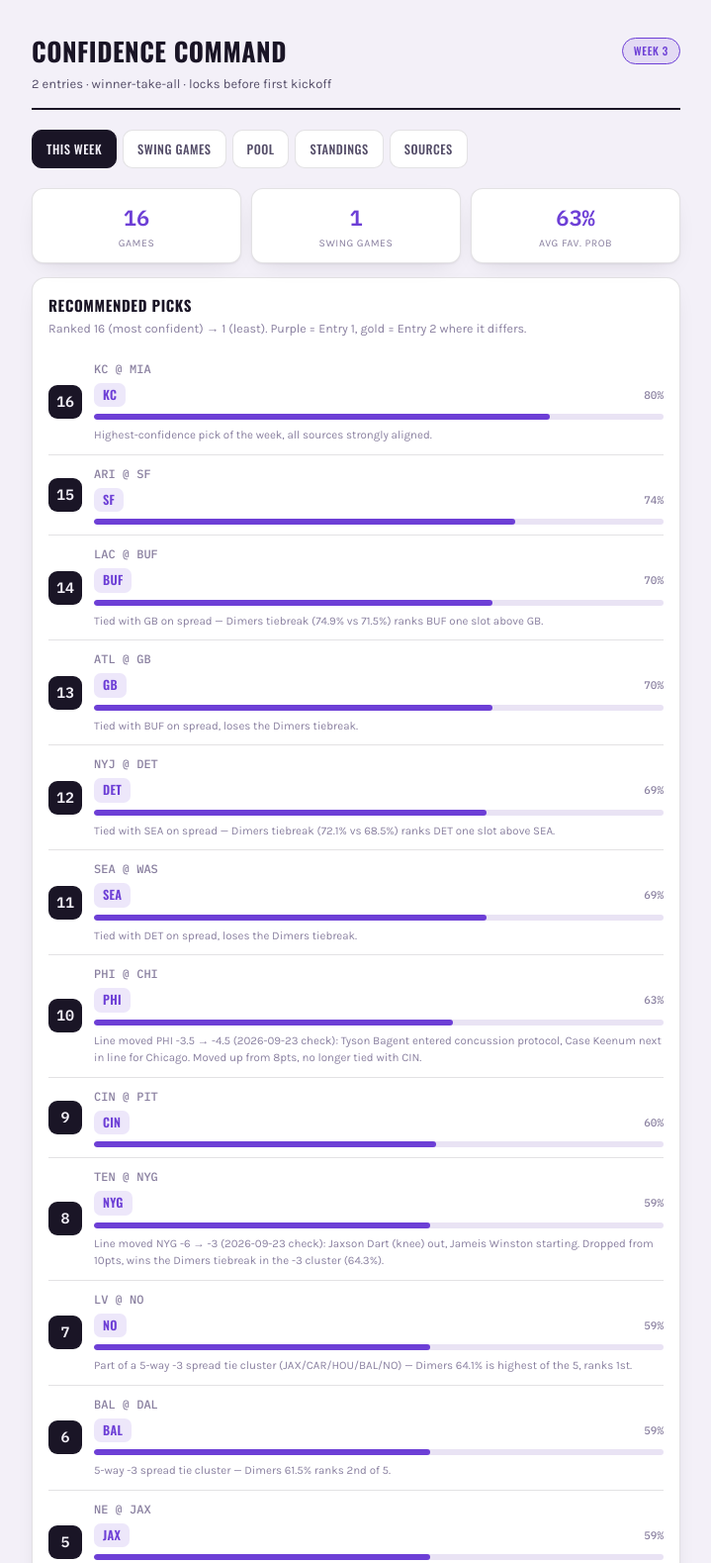
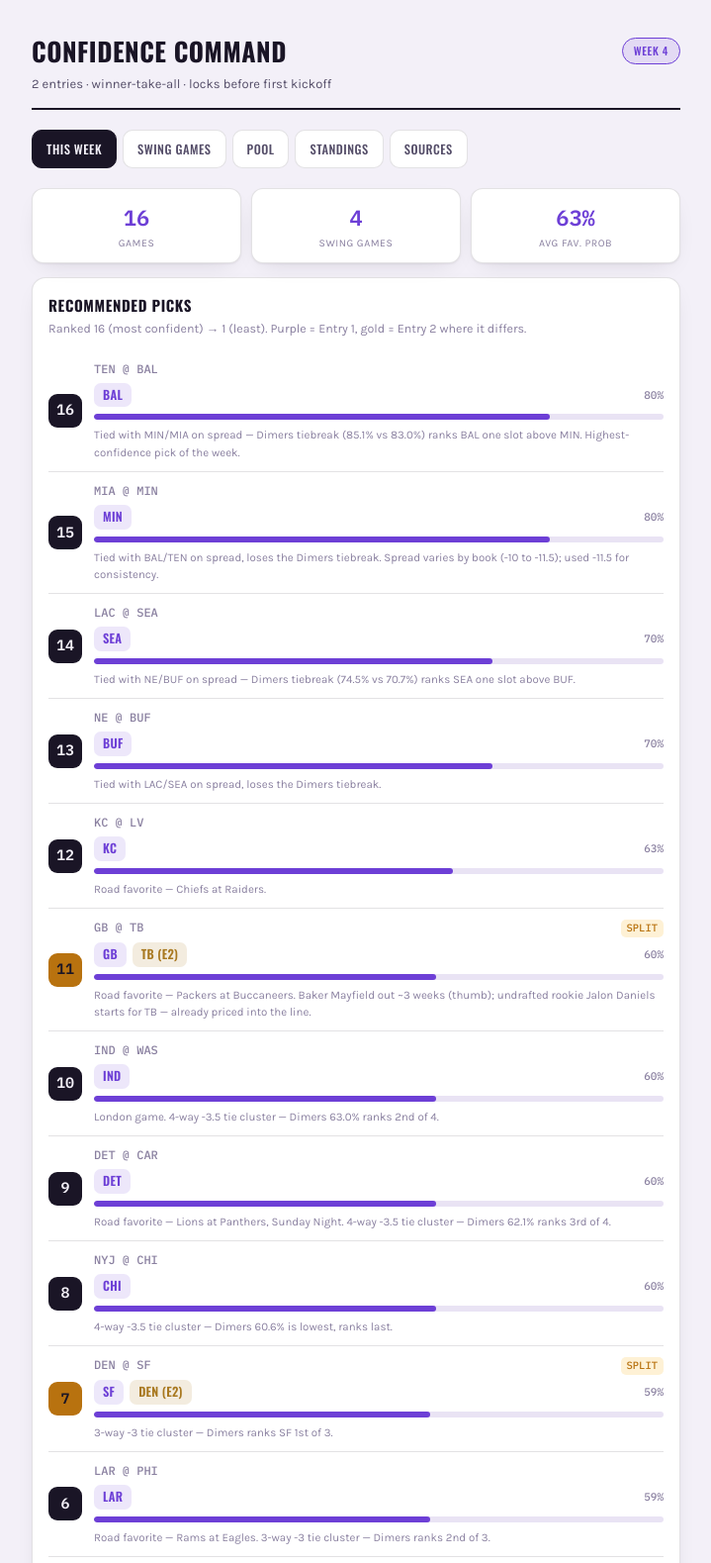
Before and after one commit to mikeunger-hub/confidence-pool-dashboard, a plain HTML site: page index.html in a window 1280 px wide. Shown: the top 1579 px of the page at 99% size, without its empty margins (280-999 px from the left). Drawn offline with nearby package versions, Linux system fonts and the light colour scheme.

Commit message:
Week 4 update 2026-09-30

```diff
--- a/index.html
+++ b/index.html
@@ -261,7 +261,7 @@
    Mirrors confidence_pool_log.json. To update: re-paste the "weeks" object
    and sourceAccuracyTally here after each week's picks/results change. */
 const DATA = {
-  generatedAt: "2026-09-23",
+  generatedAt: "2026-09-30",
   poolInfo: {
     entries: 2,
     format: "winner-take-all confidence pool"
@@ -312,22 +312,43 @@ const DATA = {
     },
     "3": {
       games: [
-        { pts: 16, matchup: "KC @ MIA",  pick1: "KC",  pick2: "KC",  vegasProb: 0.803, dimersProb: 0.819, split: false, note: "Highest-confidence pick of the week, all sources strongly aligned." },
-        { pts: 15, matchup: "ARI @ SF",  pick1: "SF",  pick2: "SF",  vegasProb: 0.736, dimersProb: 0.769, split: false },
-        { pts: 14, matchup: "LAC @ BUF", pick1: "BUF", pick2: "BUF", vegasProb: 0.698, dimersProb: 0.749, split: false, note: "Tied with GB on spread — Dimers tiebreak (74.9% vs 71.5%) ranks BUF one slot above GB." },
-        { pts: 13, matchup: "ATL @ GB",  pick1: "GB",  pick2: "GB",  vegasProb: 0.698, dimersProb: 0.715, split: false, note: "Tied with BUF on spread, loses the Dimers tiebreak." },
-        { pts: 12, matchup: "NYJ @ DET", pick1: "DET", pick2: "DET", vegasProb: 0.685, dimersProb: 0.721, split: false, note: "Tied with SEA on spread — Dimers tiebreak (72.1% vs 68.5%) ranks DET one slot above SEA." },
-        { pts: 11, matchup: "SEA @ WAS", pick1: "SEA", pick2: "SEA", vegasProb: 0.685, dimersProb: 0.685, split: false, note: "Tied with DET on spread, loses the Dimers tiebreak." },
-        { pts: 10, matchup: "PHI @ CHI", pick1: "PHI", pick2: "PHI", vegasProb: 0.630, dimersProb: 0.608, split: false, note: "Line moved PHI -3.5 → -4.5 (2026-09-23 check): Tyson Bagent entered concussion protocol, Case Keenum next in line for Chicago. Moved up from 8pts, no longer tied with CIN." },
-        { pts: 9,  matchup: "CIN @ PIT", pick1: "CIN", pick2: "CIN", vegasProb: 0.602, dimersProb: 0.644, split: false },
-        { pts: 8,  matchup: "TEN @ NYG", pick1: "NYG", pick2: "NYG", vegasProb: 0.587, dimersProb: 0.643, split: false, note: "Line moved NYG -6 → -3 (2026-09-23 check): Jaxson Dart (knee) out, Jameis Winston starting. Dropped from 10pts, wins the Dimers tiebreak in the -3 cluster (64.3%)." },
-        { pts: 7,  matchup: "LV @ NO",   pick1: "NO",  pick2: "NO",  vegasProb: 0.587, dimersProb: 0.641, split: false, note: "Part of a 5-way -3 spread tie cluster (JAX/CAR/HOU/BAL/NO) — Dimers 64.1% is highest of the 5, ranks 1st." },
-        { pts: 6,  matchup: "BAL @ DAL", pick1: "BAL", pick2: "BAL", vegasProb: 0.587, dimersProb: 0.615, split: false, note: "5-way -3 spread tie cluster — Dimers 61.5% ranks 2nd of 5." },
-        { pts: 5,  matchup: "NE @ JAX",  pick1: "JAX", pick2: "JAX", vegasProb: 0.587, dimersProb: 0.607, split: false, note: "5-way -3 spread tie cluster — Dimers 60.7% ranks 3rd of 5." },
-        { pts: 4,  matchup: "CAR @ CLE", pick1: "CAR", pick2: "CAR", vegasProb: 0.587, dimersProb: 0.602, split: false, note: "5-way -3 spread tie cluster — Dimers 60.2% ranks 4th of 5. VegasInsider briefly showed CLE favored, an outlier disregarded against 6 other sources favoring CAR." },
-        { pts: 3,  matchup: "HOU @ IND", pick1: "HOU", pick2: "HOU", vegasProb: 0.587, dimersProb: 0.568, split: false, note: "5-way -3 spread tie cluster — Dimers 56.8% is lowest, ranks last. FPI (53%) is the shakiest read of the week." },
-        { pts: 2,  matchup: "LAR @ DEN", pick1: "LAR", pick2: "DEN", vegasProb: 0.544, dimersProb: 0.611, split: true, splitSource: "Yahoo/Sportsnaut alone favors Broncos; Vegas, Dimers (61.1%), and ESPN FPI (58%) all favor Rams — only flagged split this week.", note: "Only source disagreement found across all 16 games this week. Spread softened -2.5 → -1.5 as of 2026-09-23, now a true coin-flip, but rank unchanged." },
-        { pts: 1,  matchup: "MIN @ TB",  pick1: "MIN", pick2: "MIN", vegasProb: 0.544, dimersProb: 0.570, split: false, note: "True coin-flip game (spread ≤2), correctly parked at 1 point." }
+        { pts: 16, matchup: "KC @ MIA",  pick1: "KC",  pick2: "KC",  vegasProb: 0.803, dimersProb: 0.819, split: false, note: "Highest-confidence pick of the week, all sources strongly aligned.", result: "KC", score: "KC 24-10" },
+        { pts: 15, matchup: "ARI @ SF",  pick1: "SF",  pick2: "SF",  vegasProb: 0.736, dimersProb: 0.769, split: false, result: "SF", score: "SF 36-30" },
+        { pts: 14, matchup: "LAC @ BUF", pick1: "BUF", pick2: "BUF", vegasProb: 0.698, dimersProb: 0.749, split: false, note: "Tied with GB on spread — Dimers tiebreak (74.9% vs 71.5%) ranks BUF one slot above GB.", result: "BUF", score: "BUF 24-16" },
+        { pts: 13, matchup: "ATL @ GB",  pick1: "GB",  pick2: "GB",  vegasProb: 0.698, dimersProb: 0.715, split: false, note: "Tied with BUF on spread, loses the Dimers tiebreak.", result: "ATL", score: "ATL 35-14" },
+        { pts: 12, matchup: "NYJ @ DET", pick1: "DET", pick2: "DET", vegasProb: 0.685, dimersProb: 0.721, split: false, note: "Tied with SEA on spread — Dimers tiebreak (72.1% vs 68.5%) ranks DET one slot above SEA.", result: "DET", score: "DET 31-24" },
+        { pts: 11, matchup: "SEA @ WAS", pick1: "SEA", pick2: "SEA", vegasProb: 0.685, dimersProb: 0.685, split: false, note: "Tied with DET on spread, loses the Dimers tiebreak.", result: "WAS", score: "WAS 33-31" },
+        { pts: 10, matchup: "PHI @ CHI", pick1: "PHI", pick2: "PHI", vegasProb: 0.630, dimersProb: 0.608, split: false, note: "Line moved PHI -3.5 → -4.5 (2026-09-23 check): Tyson Bagent entered concussion protocol, Case Keenum next in line for Chicago. Moved up from 8pts, no longer tied with CIN.", result: "CHI", score: "CHI 27-7" },
+        { pts: 9,  matchup: "CIN @ PIT", pick1: "CIN", pick2: "CIN", vegasProb: 0.602, dimersProb: 0.644, split: false, result: "PIT", score: "PIT 30-27" },
+        { pts: 8,  matchup: "TEN @ NYG", pick1: "NYG", pick2: "NYG", vegasProb: 0.587, dimersProb: 0.643, split: false, note: "Line moved NYG -6 → -3 (2026-09-23 check): Jaxson Dart (knee) out, Jameis Winston starting. Dropped from 10pts, wins the Dimers tiebreak in the -3 cluster (64.3%).", result: "NYG", score: "NYG 12-7" },
+        { pts: 7,  matchup: "LV @ NO",   pick1: "NO",  pick2: "NO",  vegasProb: 0.587, dimersProb: 0.641, split: false, note: "Part of a 5-way -3 spread tie cluster (JAX/CAR/HOU/BAL/NO) — Dimers 64.1% is highest of the 5, ranks 1st.", result: "LV", score: "LV 35-27" },
+        { pts: 6,  matchup: "BAL @ DAL", pick1: "BAL", pick2: "BAL", vegasProb: 0.587, dimersProb: 0.615, split: false, note: "5-way -3 spread tie cluster — Dimers 61.5% ranks 2nd of 5.", result: "BAL", score: "BAL 34-31" },
+        { pts: 5,  matchup: "NE @ JAX",  pick1: "JAX", pick2: "JAX", vegasProb: 0.587, dimersProb: 0.607, split: false, note: "5-way -3 spread tie cluster — Dimers 60.7% ranks 3rd of 5.", result: "JAX", score: "JAX 35-6" },
+        { pts: 4,  matchup: "CAR @ CLE", pick1: "CAR", pick2: "CAR", vegasProb: 0.587, dimersProb: 0.602, split: false, note: "5-way -3 spread tie cluster — Dimers 60.2% ranks 4th of 5. VegasInsider briefly showed CLE favored, an outlier disregarded against 6 other sources favoring CAR.", result: "CLE", score: "CLE 21-18" },
+        { pts: 3,  matchup: "HOU @ IND", pick1: "HOU", pick2: "HOU", vegasProb: 0.587, dimersProb: 0.568, split: false, note: "5-way -3 spread tie cluster — Dimers 56.8% is lowest, ranks last. FPI (53%) is the shakiest read of the week.", result: "IND", score: "IND 19-17" },
+        { pts: 2,  matchup: "LAR @ DEN", pick1: "LAR", pick2: "DEN", vegasProb: 0.544, dimersProb: 0.611, split: true, splitSource: "Yahoo/Sportsnaut alone favors Broncos; Vegas, Dimers (61.1%), and ESPN FPI (58%) all favor Rams — only flagged split this week.", note: "Decorrelation win — Entry 2's contrarian pick hit.", result: "DEN", score: "DEN 30-26" },
+        { pts: 1,  matchup: "MIN @ TB",  pick1: "MIN", pick2: "MIN", vegasProb: 0.544, dimersProb: 0.570, split: false, note: "True coin-flip game (spread ≤2), correctly parked at 1 point.", result: "MIN", score: "MIN 23-16" }
+      ],
+      computedTotals: { entry1: 77, entry2: 79 }
+    },
+    "4": {
+      games: [
+        { pts: 16, matchup: "TEN @ BAL", pick1: "BAL", pick2: "BAL", vegasProb: 0.803, dimersProb: 0.851, split: false, note: "Tied with MIN/MIA on spread — Dimers tiebreak (85.1% vs 83.0%) ranks BAL one slot above MIN. Highest-confidence pick of the week." },
+        { pts: 15, matchup: "MIA @ MIN", pick1: "MIN", pick2: "MIN", vegasProb: 0.803, dimersProb: 0.830, split: false, note: "Tied with BAL/TEN on spread, loses the Dimers tiebreak. Spread varies by book (-10 to -11.5); used -11.5 for consistency." },
+        { pts: 14, matchup: "LAC @ SEA", pick1: "SEA", pick2: "SEA", vegasProb: 0.698, dimersProb: 0.745, split: false, note: "Tied with NE/BUF on spread — Dimers tiebreak (74.5% vs 70.7%) ranks SEA one slot above BUF." },
+        { pts: 13, matchup: "NE @ BUF",  pick1: "BUF", pick2: "BUF", vegasProb: 0.698, dimersProb: 0.707, split: false, note: "Tied with LAC/SEA on spread, loses the Dimers tiebreak." },
+        { pts: 12, matchup: "KC @ LV",   pick1: "KC",  pick2: "KC",  vegasProb: 0.630, dimersProb: 0.677, split: false, note: "Road favorite — Chiefs at Raiders." },
+        { pts: 11, matchup: "GB @ TB",   pick1: "GB",  pick2: "TB",  vegasProb: 0.602, dimersProb: 0.655, split: true, splitSource: "Yahoo/Sportsnaut alone favors Buccaneers; Vegas, Dimers (65.5%), and ESPN FPI (67%) all favor Packers.", note: "Road favorite — Packers at Buccaneers. Baker Mayfield out ~3 weeks (thumb); undrafted rookie Jalon Daniels starts for TB — already priced into the line." },
+        { pts: 10, matchup: "IND @ WAS", pick1: "IND", pick2: "IND", vegasProb: 0.602, dimersProb: 0.630, split: false, note: "London game. 4-way -3.5 tie cluster — Dimers 63.0% ranks 2nd of 4." },
+        { pts: 9,  matchup: "DET @ CAR", pick1: "DET", pick2: "DET", vegasProb: 0.602, dimersProb: 0.621, split: false, note: "Road favorite — Lions at Panthers, Sunday Night. 4-way -3.5 tie cluster — Dimers 62.1% ranks 3rd of 4." },
+        { pts: 8,  matchup: "NYJ @ CHI", pick1: "CHI", pick2: "CHI", vegasProb: 0.602, dimersProb: 0.606, split: false, note: "4-way -3.5 tie cluster — Dimers 60.6% is lowest, ranks last." },
+        { pts: 7,  matchup: "DEN @ SF",  pick1: "SF",  pick2: "DEN", vegasProb: 0.587, dimersProb: 0.627, split: true, splitSource: "Yahoo/Sportsnaut alone favors Broncos; Vegas, Dimers (62.7%), and ESPN FPI (77%, most lopsided read of the week) all favor 49ers.", note: "3-way -3 tie cluster — Dimers ranks SF 1st of 3." },
+        { pts: 6,  matchup: "LAR @ PHI", pick1: "LAR", pick2: "LAR", vegasProb: 0.587, dimersProb: 0.613, split: false, note: "Road favorite — Rams at Eagles. 3-way -3 tie cluster — Dimers ranks 2nd of 3." },
+        { pts: 5,  matchup: "ATL @ NO",  pick1: "NO",  pick2: "NO",  vegasProb: 0.587, dimersProb: 0.598, split: false, note: "Monday Night Football. 3-way -3 tie cluster — Dimers lowest, ranks last of 3." },
+        { pts: 4,  matchup: "PIT @ CLE", pick1: "PIT", pick2: "PIT", vegasProb: 0.573, dimersProb: 0.601, split: false, note: "Thursday Night Football — first kickoff of the week. 3-way -2.5 tie cluster — Dimers ranks 1st of 3." },
+        { pts: 3,  matchup: "JAX @ CIN", pick1: "CIN", pick2: "JAX", vegasProb: 0.573, dimersProb: 0.597, split: true, splitSource: "Both ESPN FPI (55% Jaguars) and Yahoo/Sportsnaut favor Jacksonville — two independent sources agreeing against Vegas/Dimers' Bengals favorite.", note: "3-way -2.5 tie cluster — Dimers ranks 2nd of 3." },
+        { pts: 2,  matchup: "DAL @ HOU", pick1: "HOU", pick2: "DAL", vegasProb: 0.573, dimersProb: 0.569, split: true, splitSource: "Both ESPN FPI (54% Cowboys) and Yahoo/Sportsnaut favor Dallas — two independent sources agreeing against Vegas/Dimers' Texans favorite.", note: "3-way -2.5 tie cluster — Dimers ranks 3rd of 3, lowest." },
+        { pts: 1,  matchup: "ARI @ NYG", pick1: "ARI", pick2: "ARI", vegasProb: 0.544, dimersProb: 0.514, split: false, note: "Road favorite — Cardinals at Giants. True coin-flip game (spread ≤2), correctly parked at 1 point. Jaxson Dart's season-ending injury cements Jameis Winston as NYG's starter." }
       ]
     }
   },
@@ -344,13 +365,13 @@ const DATA = {
     ]
   },
   sourceAccuracyTally: {
-    vegasClose: { correct: 22, total: 32 },
-    espnFPI: { correct: 3, total: 3 },
-    sportsline: { correct: 1, total: 2 },
-    dimers: { correct: 23, total: 32 },
-    yahooSportsnaut: { correct: 20, total: 32 },
+    vegasClose: { correct: 30, total: 48 },
+    espnFPI: { correct: 11, total: 19 },
+    sportsline: { correct: 1, total: 3 },
+    dimers: { correct: 31, total: 48 },
+    yahooSportsnaut: { correct: 29, total: 48 },
     teamRankings: { correct: 0, total: 0 },
-    walterfootball: { correct: 0, total: 0 }
+    walterfootball: { correct: 0, total: 1 }
   }
 };
 /* ------------------------------------ */
```
